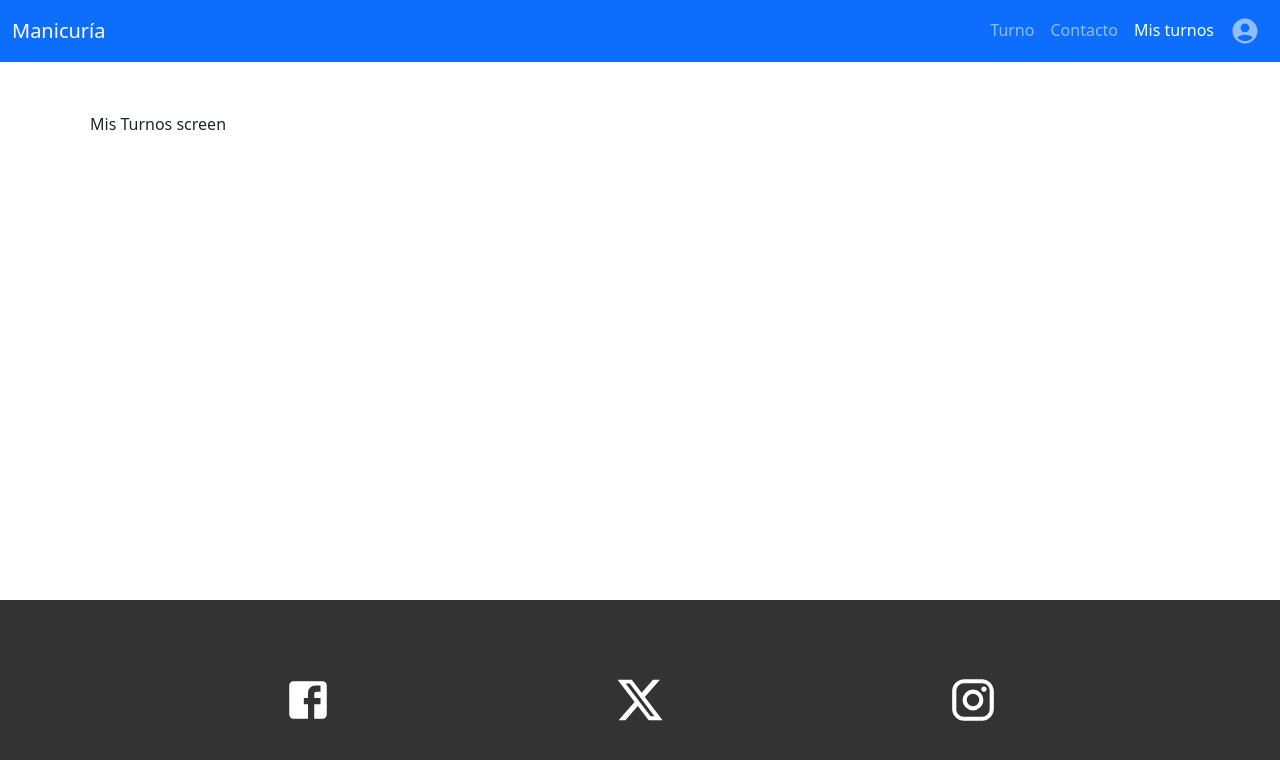
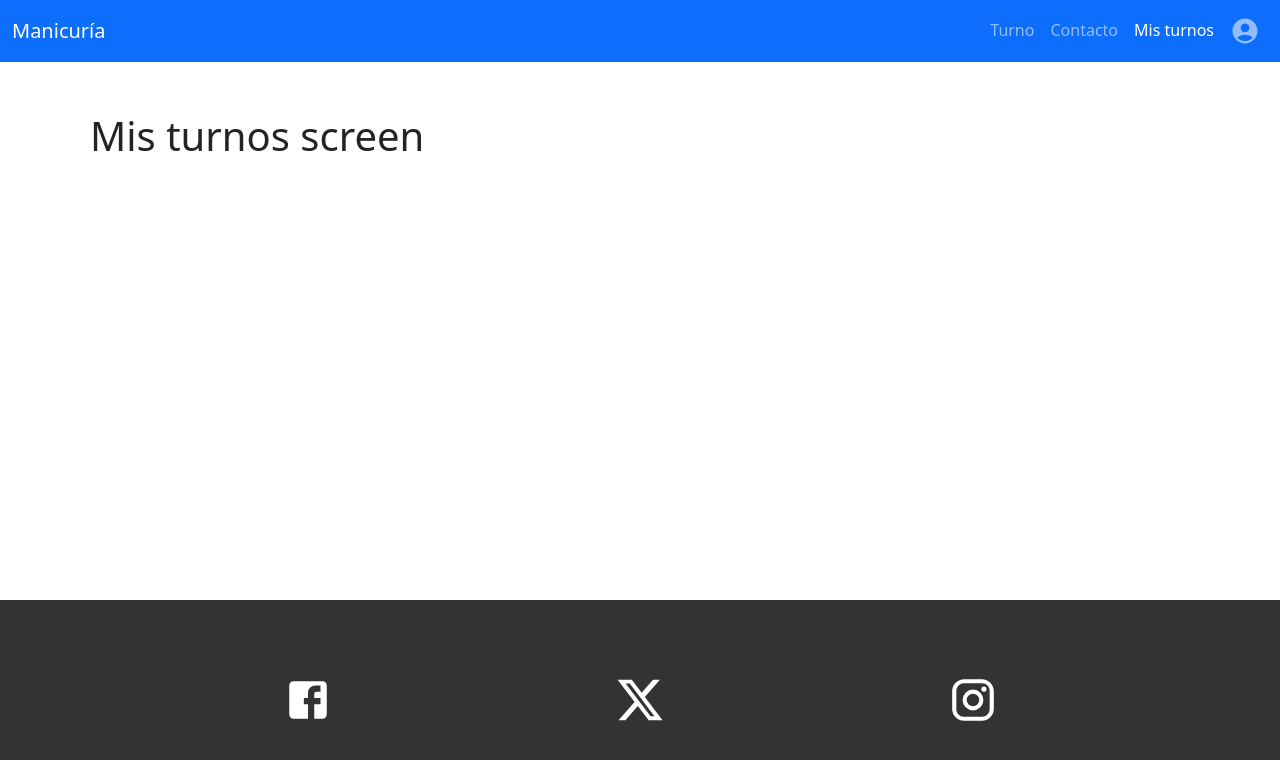
Before and after one commit to Astruc86/manicuria-fe, a React (Vite) app: page /turnos in a window 1280 px wide. Shown: the top 760 px of the page. Built offline with nearby package versions, Linux system fonts and the light colour scheme; no server answers.

Commit message:
se borra codigo en misturnosscreen

```diff
--- a/src/pages/MisTurnosScreen.jsx
+++ b/src/pages/MisTurnosScreen.jsx
@@ -1,21 +1,9 @@
 import React from "react";
-import { useTurno } from "../context/TurnosContext";
 
 export const MisTurnosScreen = () => {
-  console.log("MisTurnosScreen");
-  const { turnos, agregarTurno } = useTurno();
-  console.log("turno", turnos);
   return (
     <>
-      Mis Turnos screen
-      {turnos &&
-        turnos.map((turno) => (
-          <div key={turno.id}>
-            <p>{turno.nombreProfesional}</p>
-            <p>{turno.fechaCita}</p>
-            <p>{turno.horaCita}</p>
-          </div>
-        ))}
+      <h1>Mis turnos screen</h1>
     </>
   );
 };
```
